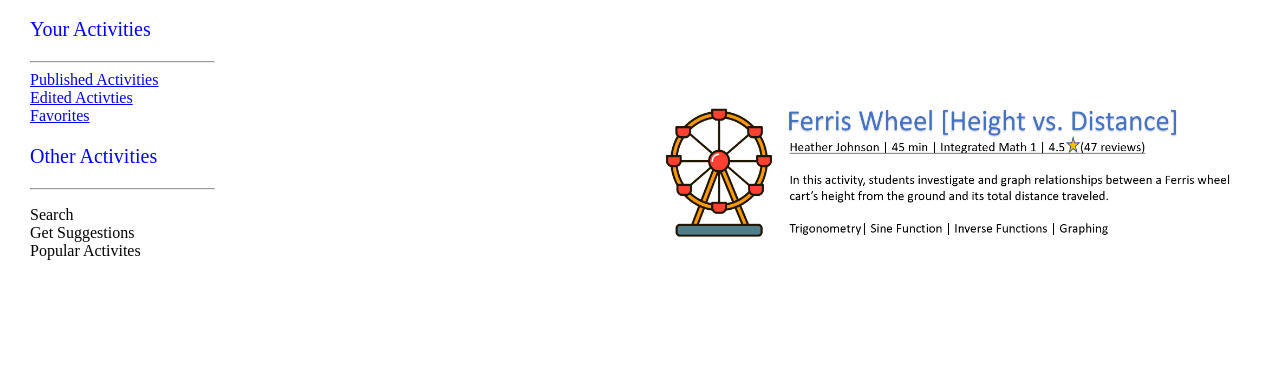
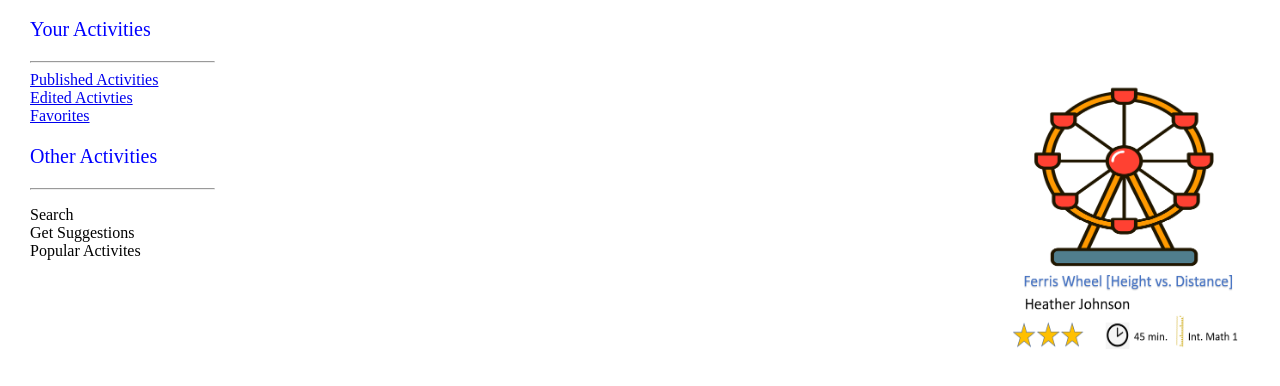
Before and after one commit to ktenney96/Cogs220, a website: page page.html in a window 1280 px wide. Shown: the part 70-456 px from the top of the page. Drawn offline with Linux system fonts and the light colour scheme.

Commit message:
Changed activity pic

```diff
--- a/page.html
+++ b/page.html
@@ -7,7 +7,7 @@
     <h1 style="text-align:center; background-color:aquamarine;">Welcome to Teacher Desmos!</h1>
     <p style="color:blue; text-align:left;  font-size:20px;"> Your Activities </p>
     <hr align="left", style= "width:15%">
-    <a href="activity.html"> <img src="Wheel2.png" alt="Ferris Wheel" style="float:right;width:600px;height:200px;">
+    <a href="activity.html"> <img src="WheelFinal.png" alt="Ferris Wheel" style="float:right;width:250px;height:300px;">
         Published Activities <br> Edited Activties <br> Favorites </a>
 
     <p style="color:blue; text-align:left;  font-size:20px;"> Other Activities </p>
```
Also changed, not shown: WheelFinal.png (added).
